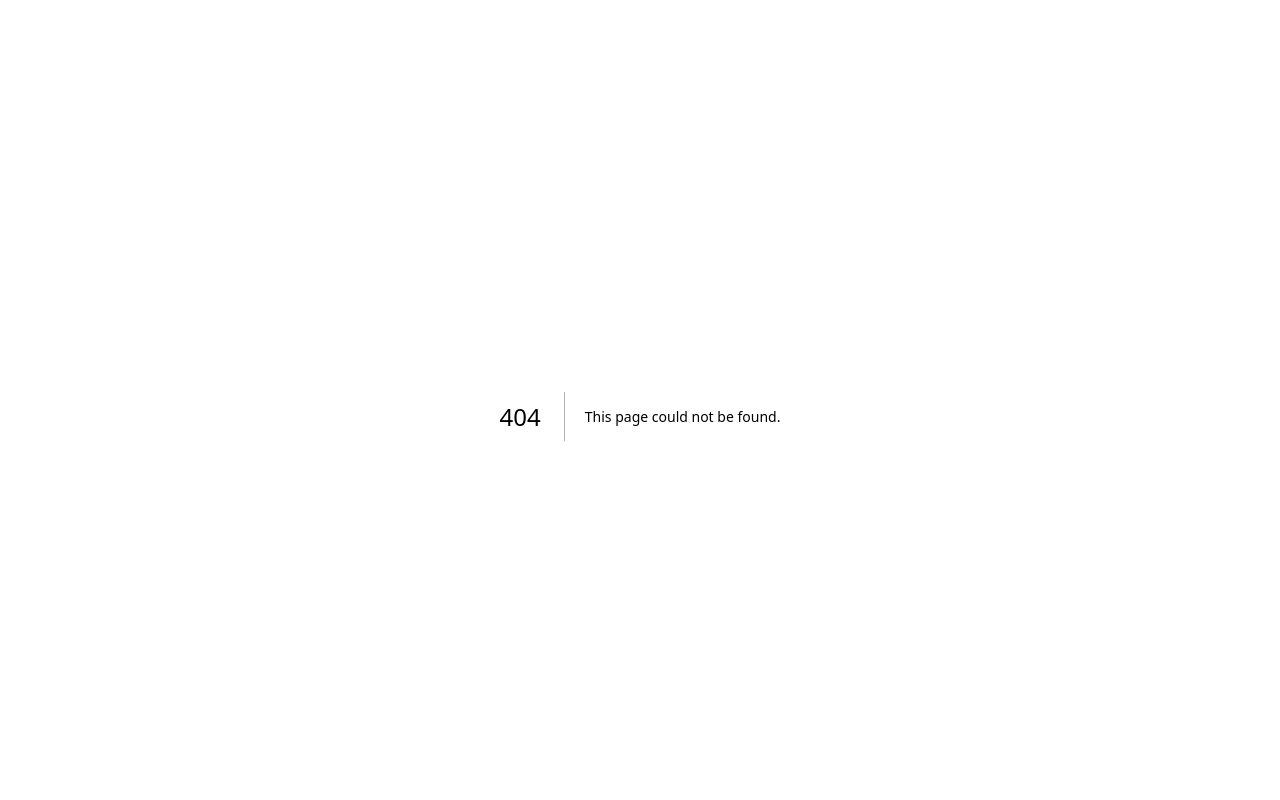
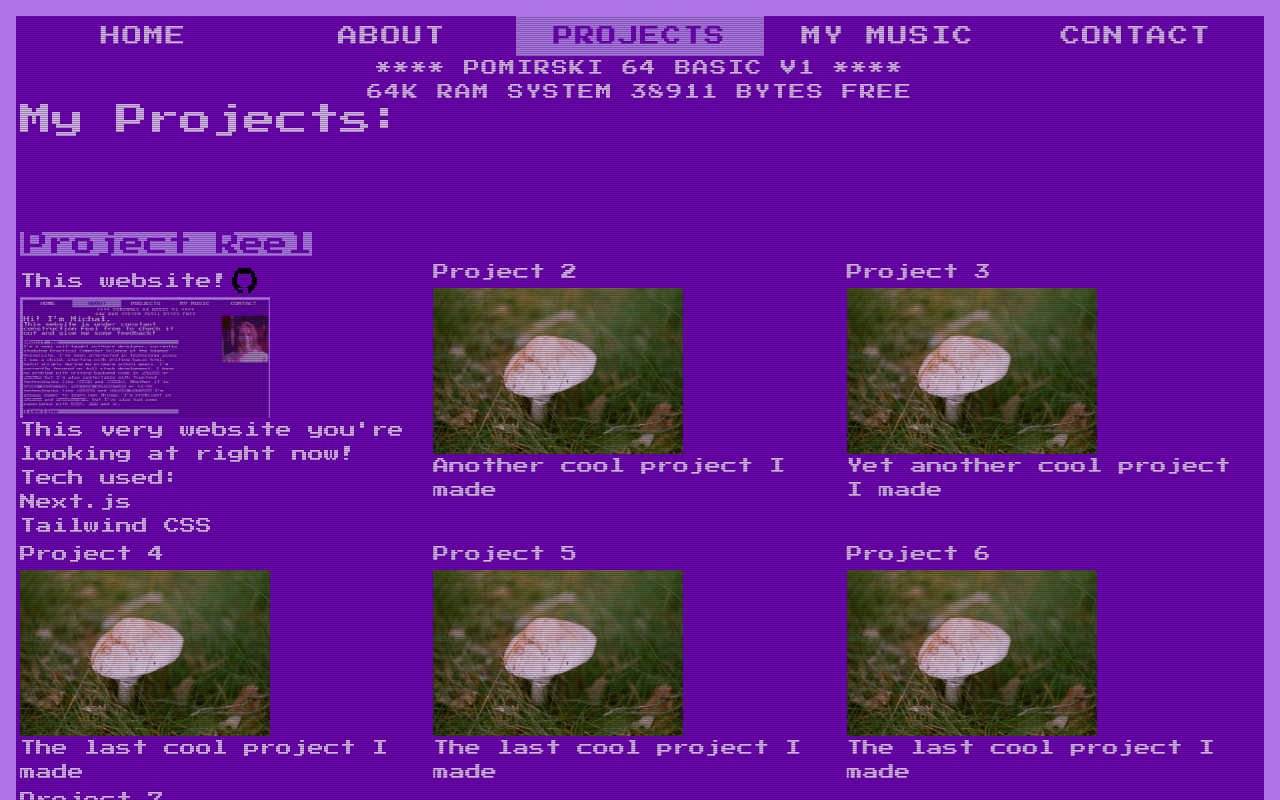
Before and after one commit to mpomirski/portfolio, a Next.js app: page /projects in a window 1280 px wide. Before the commit this address had no page. Shown: the top 800 px of the page. Built offline with nearby package versions, Linux system fonts and the light colour scheme.

Commit message:
Added projects page

```diff
--- a/src/app/page.tsx
+++ b/src/app/page.tsx
@@ -2,38 +2,8 @@ import Introduction from '@/components/Introduction';
 import Header from '@/components/Header';
 import ButtonState from '@/utils/ButtonState';
 import ProjectReel from '@/components/ProjectReel';
-import Project from '@/components/Project';
-import my_image from '../../public/my_image3.jpg';
-import website_image from '../../public/website.png';
+import projects from '@/utils/projects';
 
-const projects = [
-  <Project
-    title="This website!"
-    description="This very website you're looking at right now!"
-    technologies={['Next.js', 'Tailwind CSS']}
-    image={website_image}
-    github="https://github.com/mpomirski/portfolio"
-    key="1"
-  />,
-  <Project
-    title="Project 2"
-    description="Another cool project I made"
-    image={my_image}
-    key="2"
-  />,
-  <Project
-    title="Project 3"
-    description="Yet another cool project I made"
-    image={my_image}
-    key="3"
-  />,
-  <Project
-    title="Project 4"
-    description="The last cool project I made"
-    image={my_image}
-    key="4"
-  />,
-];
 export default function Home() {
   return (
     <div className="content px-1 min-h-[calc(100vh-1rem)] relative">
@@ -42,7 +12,7 @@ export default function Home() {
         <Introduction />
       </main>
       <section>
-        <ProjectReel projects={projects} />
+        <ProjectReel projects={projects.slice(0, 4)} />
       </section>
     </div>
   );
--- /dev/null
+++ b/src/app/projects/page.tsx
@@ -0,0 +1,26 @@
+import Header from '@/components/Header';
+import ProjectReel from '@/components/ProjectReel';
+import Introduction from '@/components/Introduction';
+import ButtonState from '@/utils/ButtonState';
+import projects from '@/utils/projects';
+const AboutPage: React.FC = () => {
+  return (
+    <div className="content px-1 min-h-[calc(100vh-1rem)] relative">
+      <Header current_website={ButtonState.PROJECTS} />
+      <Introduction
+        introduction="My Projects:"
+        description=""
+        showImage={false}
+        className="relative w-full max-md:h-16 md:h-0"
+      />
+      <main className="min-h-32">
+        <ProjectReel
+          projects={projects}
+          className="grid grid-cols-3 max-md:flex-col max-md:flex"
+        />
+      </main>
+    </div>
+  );
+};
+
+export default AboutPage;
--- a/src/components/Introduction.tsx
+++ b/src/components/Introduction.tsx
@@ -12,10 +12,14 @@ enum IntroductionState {
 interface IntroductionProps {
   introduction?: string;
   description?: string;
+  showImage?: boolean;
+  className?: string;
 }
 const Introduction: React.FC<IntroductionProps> = ({
   introduction,
   description,
+  showImage = true,
+  className = 'relative w-full max-md:h-80 md:h-40',
 }) => {
   const [introState, setIntroState] = useState<IntroductionState>(
     IntroductionState.Introduction,
@@ -26,7 +30,7 @@ const Introduction: React.FC<IntroductionProps> = ({
       'This website is under constant construction. \
     Feel free to check it out and give me some feedback!';
   return (
-    <div className="relative w-full max-md:h-80 md:h-40">
+    <div className={className}>
       <div className="flex flex-col w-[65%]">
         <Typewriter
           text={introduction}
@@ -39,11 +43,14 @@ const Introduction: React.FC<IntroductionProps> = ({
         )}
       </div>
       {(introState === IntroductionState.Image ||
-        introState === IntroductionState.Description) && (
+        introState === IntroductionState.Description) &&
+        showImage && (
           <div className="absolute right-0 top-0 max-md:pr-0 max-md:w-40">
             <div
               className="animate-loading bg-[#7000b7] w-full h-max bottom-0 absolute z-1"
-            onAnimationEnd={() => setIntroState(IntroductionState.Description)}
+              onAnimationEnd={() =>
+                setIntroState(IntroductionState.Description)
+              }
             ></div>
             <Image
               src={my_image2}
--- a/src/components/Project.tsx
+++ b/src/components/Project.tsx
@@ -1,5 +1,6 @@
 import Image, { StaticImageData } from 'next/image';
 import github_image from '../../public/github.svg';
+import Link from 'next/link';
 import React from 'react';
 interface ProjectProps {
   title: string;
@@ -19,12 +20,11 @@ const Project: React.FC<ProjectProps> = ({
   technologies,
 }) => {
   return (
-    <a href={location}>
     <div className="hover:bg-[var(--background-color)] hover:text-[var(--foreground-color)] w-fit pt-2">
       <div className="flex flex-row items-end">
         <h3 className="pb-2 w-fit">{title}</h3>
         {github && (
-            <a
+          <Link
             href={github}
             target="_blank"
             rel="noreferrer"
@@ -37,9 +37,10 @@ const Project: React.FC<ProjectProps> = ({
               height={25}
               className="m-1"
             />
-            </a>
+          </Link>
         )}
       </div>
+      <Link href={location}>
         <Image src={image} alt={title} width={250} height={250} />
         <p>{description}</p>
         {technologies && <p>Tech used:</p>}
@@ -50,8 +51,8 @@ const Project: React.FC<ProjectProps> = ({
             ))}
           </ul>
         )}
+      </Link>
     </div>
-    </a>
   );
 };
 export default Project;
--- a/src/components/ProjectReel.tsx
+++ b/src/components/ProjectReel.tsx
@@ -2,15 +2,19 @@ import React from 'react';
 import Project from '@/components/Project';
 interface ProjectReelProps {
   projects: React.ReactElement<typeof Project>[];
+  className?: string;
 }
 
-const ProjectReel: React.FC<ProjectReelProps> = ({ projects }) => {
+const ProjectReel: React.FC<ProjectReelProps> = ({
+  projects,
+  className = 'flex flex-row items-baseline max-md:flex-col',
+}) => {
   return (
     <div className="md:mt-32">
       <h2 className="bg-[var(--background-color)] text-[var(--foreground-color)] pl-1 w-max">
         Project Reel
       </h2>
-      <ul className="flex flex-row items-baseline align-middle max-md:flex-col">
+      <ul className={className}>
         {projects.map((project, index) => (
           <li key={index} className="w-full">
             {project}
--- /dev/null
+++ b/src/utils/projects.tsx
@@ -0,0 +1,52 @@
+import Project from '@/components/Project';
+import my_image from '../../public/my_image3.jpg';
+import website_image from '../../public/website.png';
+
+const projects = [
+  <Project
+    title="This website!"
+    description="This very website you're looking at right now!"
+    technologies={['Next.js', 'Tailwind CSS']}
+    image={website_image}
+    github="https://github.com/mpomirski/portfolio"
+    key="1"
+  />,
+  <Project
+    title="Project 2"
+    description="Another cool project I made"
+    image={my_image}
+    key="2"
+  />,
+  <Project
+    title="Project 3"
+    description="Yet another cool project I made"
+    image={my_image}
+    key="3"
+  />,
+  <Project
+    title="Project 4"
+    description="The last cool project I made"
+    image={my_image}
+    key="4"
+  />,
+  <Project
+    title="Project 5"
+    description="The last cool project I made"
+    image={my_image}
+    key="5"
+  />,
+  <Project
+    title="Project 6"
+    description="The last cool project I made"
+    image={my_image}
+    key="6"
+  />,
+  <Project
+    title="Project 7"
+    description="The last cool project I made"
+    image={my_image}
+    key="7"
+  />,
+];
+
+export default projects;
```
Lines whose indentation alone changed are shown as unchanged.
